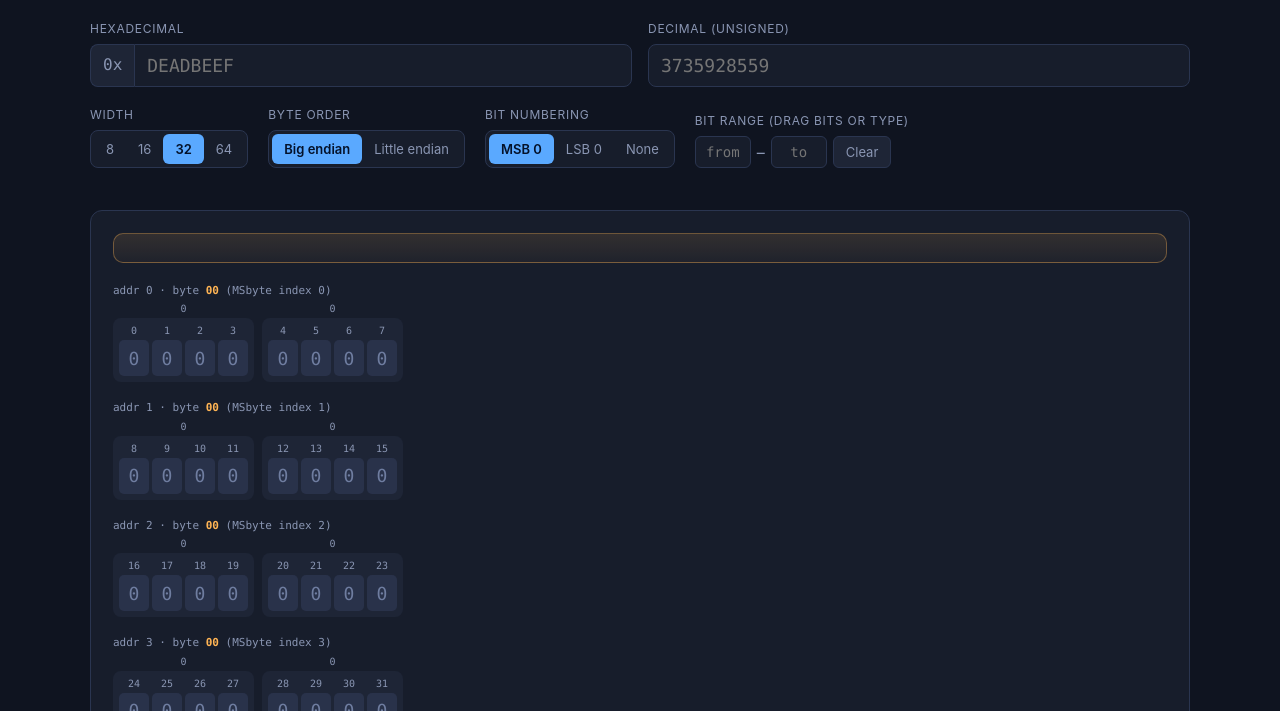
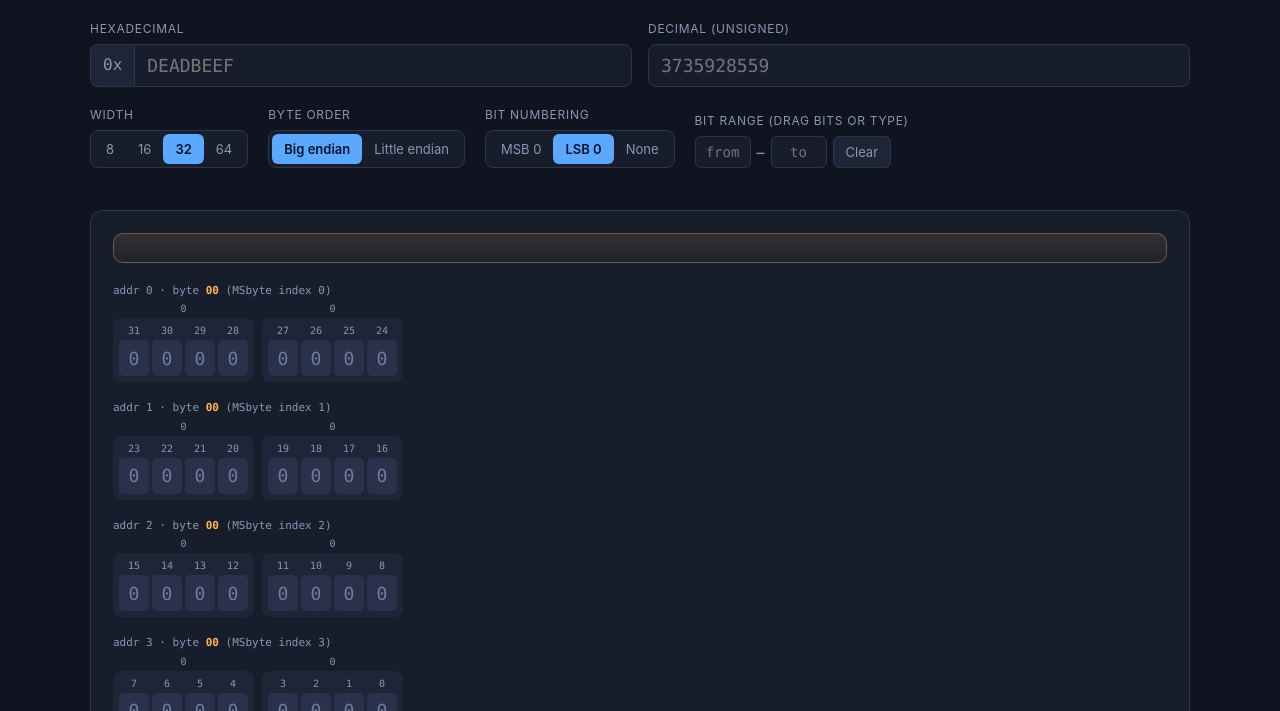
Before and after one commit to josh-john811/hex-viewer, a plain HTML site: page desktop.html in a window 1280 px wide. Both pictures are taken after a click on the button "Reset all". Shown: the part 89-800 px from the top of the page. Drawn offline with Linux system fonts and the light colour scheme.

Commit message:
Accept h/H hex suffix; default bit numbering to LSB 0

```diff
--- a/desktop.html
+++ b/desktop.html
@@ -193,8 +193,8 @@
     <div class="control">
       <span>Bit numbering</span>
       <div class="seg" id="numbering">
-        <button data-n="msb0" class="active">MSB 0</button>
-        <button data-n="lsb0">LSB 0</button>
+        <button data-n="msb0">MSB 0</button>
+        <button data-n="lsb0" class="active">LSB 0</button>
         <button data-n="none">None</button>
       </div>
     </div>
@@ -224,7 +224,7 @@ const state = {
   value: 0n,      // BigInt, always the true numeric value (starts empty/zero)
   width: 32,
   endian: "big",
-  numbering: "msb0",
+  numbering: "lsb0",
   selLoD: null,   // selection low bound, as a DISPLAYED index (left=0)
   selHiD: null,   // selection high bound, displayed index (inclusive)
 };
@@ -300,7 +300,8 @@ function clampToWidth() {
 
 // ---- input handlers ----
 hexInput.addEventListener("input", () => {
-  const raw = hexInput.value.trim().replace(/^0x/i, "");
+  // accept 0x prefix or a trailing h/H suffix (e.g. 0220H, 0180h)
+  const raw = hexInput.value.trim().replace(/^0x/i, "").replace(/[hH]$/, "");
   if (raw === "") { pristine = true; setValue(0n, "hex"); errEl.textContent = ""; hexInput.classList.remove("invalid"); return; }
   if (!/^[0-9a-fA-F]+$/.test(raw)) {
     hexInput.classList.add("invalid");
@@ -582,7 +583,7 @@ function resetAll() {
   state.value = 0n;
   state.width = 32;
   state.endian = "big";
-  state.numbering = "msb0";
+  state.numbering = "lsb0";
   clearSelection();
   pristine = true;
   errEl.textContent = "";
@@ -590,7 +591,7 @@ function resetAll() {
   decInput.classList.remove("invalid");
   setSegActive("width", "w", 32);
   setSegActive("endian", "e", "big");
-  setSegActive("numbering", "n", "msb0");
+  setSegActive("numbering", "n", "lsb0");
   render(null);
 }
 document.getElementById("resetAll").addEventListener("click", resetAll);
```
Also changed, not shown: index.html (+7 -6 lines).
